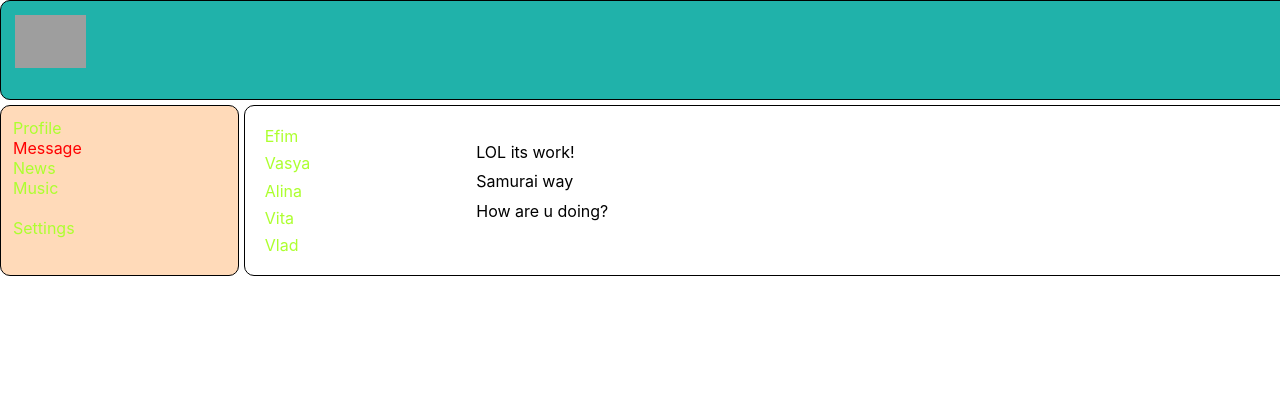
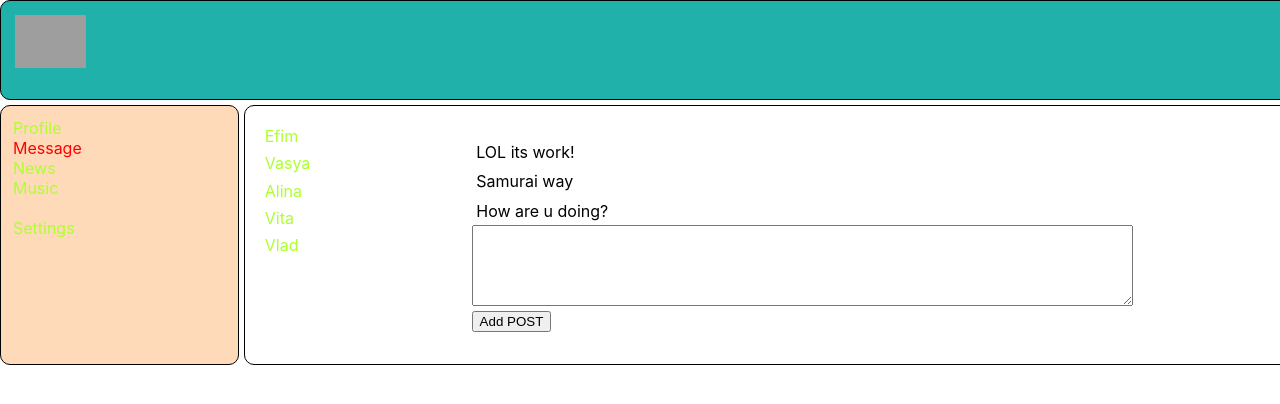
Before and after one commit to bylochka96/Social_Network, a React (Create React App) app: page /dialogs in a window 1280 px wide. Shown: the top 404 px of the page. Built offline with nearby package versions, Linux system fonts and the light colour scheme; grey boxes are pictures that could not be loaded.

Commit message:
update state without re-render components

```diff
--- a/src/App.js
+++ b/src/App.js
@@ -17,7 +17,7 @@ const App = (props) => {
                 <Nav/>
                 <div className="app-wrapper-content">
 
-                    <Route path='/profile' render={() => <Profile state={props.state.profilePage}/>}/>
+                    <Route path='/profile' render={() => <Profile state={props.state.profilePage} addPost={props.addPost}/>}/>
                     <Route path='/dialogs' render={() => <Dialogs state={props.state.dialogsPage}/>}/>
                     {/*<Route path='/profile' component={Profile}/>*/}
                     {/*<Route path='/dialogs' component={Dialogs}/>*/}
--- a/src/components/Dialogs/Dialogs.jsx
+++ b/src/components/Dialogs/Dialogs.jsx
@@ -2,11 +2,18 @@ import style from './Dialogs.module.css'
 import {NavLink} from "react-router-dom";
 import Contact from "./Contact/Contact";
 import Message from "./Message/Message";
+import React from "react";
 
 const Dialogs = (props) => {
 
     let contactsMapper = props.state.contactsData.map(contact => <Contact name={contact.name} id={contact.id}/>);
     let messagesMapper = props.state.messagesData.map(m => <Message text={m.message}/>);
+
+    let newMessageArea = React.createRef();
+    let sendMessage = () => {
+
+        alert(newMessageArea.current.value);
+    }
 
     return (
         <div className={style.dialogs}>
@@ -16,6 +23,11 @@ const Dialogs = (props) => {
             </div>
             <div className={style.messages}>
                 {messagesMapper}
+                <div>
+                    <textarea ref={newMessageArea} cols="80" rows="5"></textarea>
+                    <br/>
+                    <button onClick={sendMessage}>Add POST</button>
+                </div>
             </div>
         </div>
     )
--- a/src/components/Profile/MyPosts/MyPosts.jsx
+++ b/src/components/Profile/MyPosts/MyPosts.jsx
@@ -1,17 +1,23 @@
 import style from './MyPosts.module.css'
 import Post from "./Post/Post";
+import React from 'react';
 
 const MyPosts = (props) => {
 
     let postMapper = props.posts.map(p => <Post message={p.message} likesCount={p.likesCount}/>);
+    let newPostArea = React.createRef();
+    let addPost = () => {
+
+        props.addPost(newPostArea.current.value);
+    }
 
     return (
         <div className={style.myPostsWrapper}>
             <h3>My posts</h3>
             <div>
-                <textarea name="" id="" cols="80" rows="5"></textarea>
+                <textarea ref={newPostArea} cols="80" rows="5"></textarea>
                 <br/>
-                <button>Add POST</button>
+                <button onClick={addPost}>Add POST</button>
             </div>
             <div className={style.posts}>
                 {postMapper}
--- a/src/components/Profile/Profile.jsx
+++ b/src/components/Profile/Profile.jsx
@@ -6,7 +6,7 @@ const Profile = (props) => {
     return (
         <div>
             <ProfileInfo/>
-            <MyPosts posts={props.state.postData}/>
+            <MyPosts posts={props.state.postData} addPost={props.addPost}/>
         </div>
     )
 }
--- a/src/index.js
+++ b/src/index.js
@@ -4,29 +4,11 @@ import './index.css';
 import App from './App';
 import reportWebVitals from './reportWebVitals';
 import state from "./redux/state";
-//
-// let postData = [
-//     {id: 0, message: 'Hi, my name is...', likesCount: 1},
-//     {id: 1, message: 'Keep silience!', likesCount: 5}
-// ];
-//
-// let contactsData = [
-//     {id: 0, name: 'Efim'},
-//     {id: 1, name: 'Vasya'},
-//     {id: 2, name: 'Alina'},
-//     {id: 3, name: 'Vita'},
-//     {id: 4, name: 'Vlad'}
-// ];
-//
-// let messagesDara = [
-//     {id: 0, message: 'LOL its work!'},
-//     {id: 0, message: 'Samurai way'},
-//     {id: 0, message: 'How are u doing?'}
-// ];
+import {updatePosts} from "./redux/state";
 
 ReactDOM.render(
     <React.StrictMode>
-        <App state={state}/>
+        <App state={state} addPost={updatePosts}/>
     </React.StrictMode>,
     document.getElementById('root')
 );
--- a/src/redux/state.js
+++ b/src/redux/state.js
@@ -21,4 +21,10 @@ let state = {
     }
 }
 
+
+export let updatePosts = (textContent) => {
+    let newPost = {id: 777 , message: textContent, likesCount: 777};
+    state.profilePage.postData.push(newPost);
+}
+
 export default state;
```
